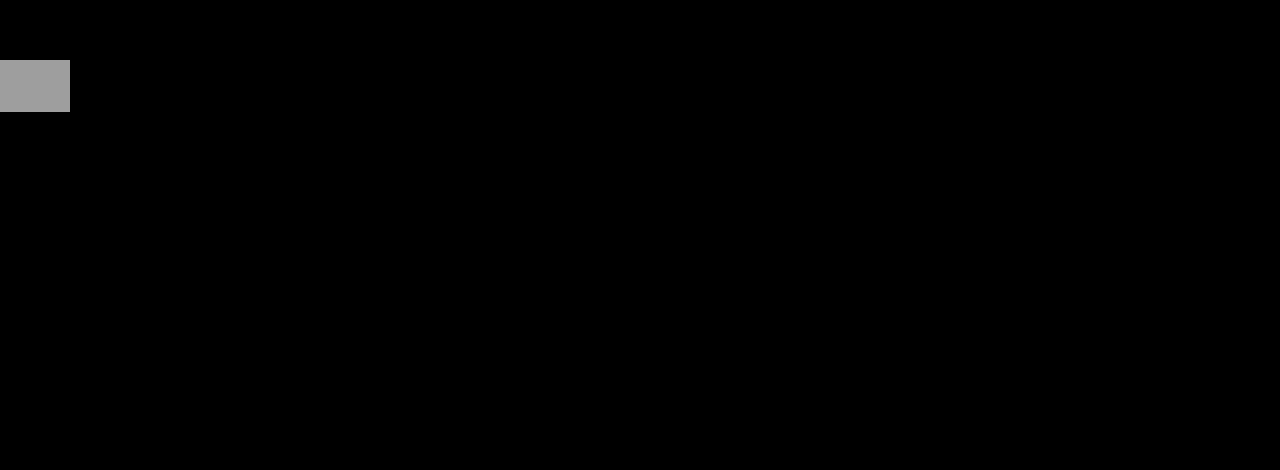
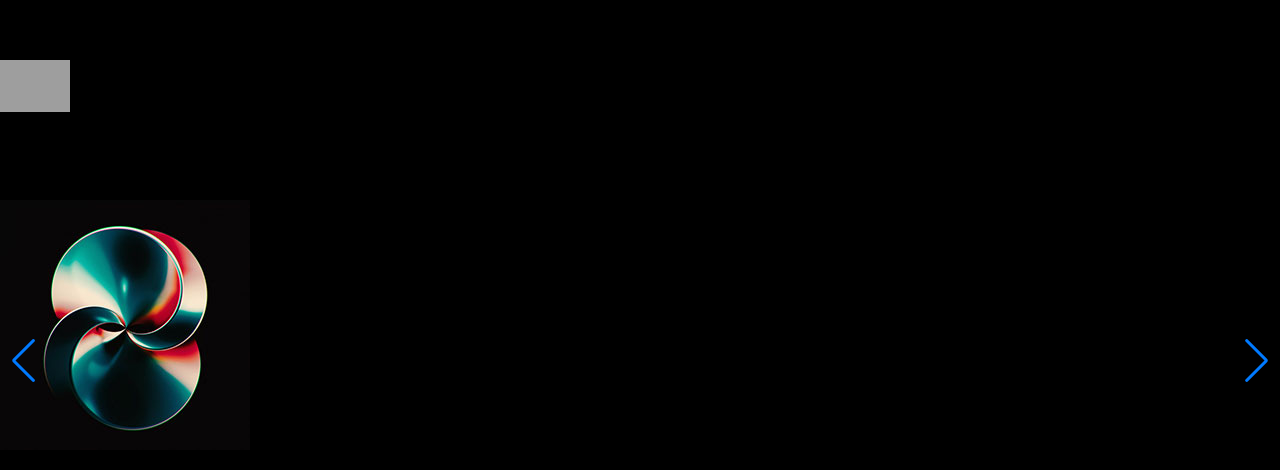
Before and after one commit to sibobbbbbb/portofolio-web, a React (Vite) app: page / in a window 1280 px wide. Shown: the part 1050-1520 px from the top of the page. Before the commit the page ends 1226 px from the top, so only its background shows below. Built offline with nearby package versions, Linux system fonts and the light colour scheme; grey boxes are pictures that could not be loaded.

Commit message:
feat : Projects display

```diff
--- a/package.json
+++ b/package.json
@@ -12,7 +12,8 @@
   "dependencies": {
     "react": "^18.3.1",
     "react-dom": "^18.3.1",
-    "react-icons": "^5.3.0"
+    "react-icons": "^5.3.0",
+    "swiper": "^11.1.14"
   },
   "devDependencies": {
     "@eslint/js": "^9.9.0",
--- a/src/App.jsx
+++ b/src/App.jsx
@@ -1,6 +1,7 @@
 import Navbar from "./components/Navbar";
 import Profile from "./components/Profile";
 import TechStack from "./components/TechStack";
+import Projects from "./components/Projects";
 
 export default function App() {
   return (
@@ -17,6 +18,7 @@ export default function App() {
         <Navbar />
         <Profile />
         <TechStack />
+        <Projects />
       </div>
     </div>
   );
--- a/src/components/Profile.jsx
+++ b/src/components/Profile.jsx
@@ -1,5 +1,5 @@
 import profilePict from "../assets/profile.jpg";
-import CV from "../../public/CV.pdf";
+import resume from "../../public/resume.pdf";
 import { HERO_CONTENT } from "../constants";
 
 const Profile = () => {
@@ -21,14 +21,14 @@ const Profile = () => {
             <h2 className="pb-2 text-4xl tracking-tighter lg:text:8xl">
               Hi, I'm
             </h2>
-            <span className="bg-gradient-to-r from-stone-300 to-stone-600 bg-clip-text text-3xl tracking-tight text-transparent">
+            <span className="bg-gradient-to-r from-stone-300 to-stone-600 bg-clip-text text-3xl tracking-tight text-transparent ">
                 Farhan Raditya Aji
             </span>
             <p className="my-2 max-w-lg py-6 text-xl leading-relaxed tracking-tighter text-justify">
               {HERO_CONTENT}
             </p>
-            <a href={CV} download rel="noopener noreferrer" target="_blank" className="bg-white rounded-full p-4 text-sm text-stone-800 mb-10">
-              <b>Download CV</b>
+            <a href={resume} download rel="noopener noreferrer" target="_blank" className="bg-white rounded-full p-4 text-sm text-stone-800 mb-10">
+              <b>Download Resume</b>
             </a>
           </div>
         </div>
--- /dev/null
+++ b/src/components/Projects.jsx
@@ -0,0 +1,57 @@
+import { Swiper, SwiperSlide } from "swiper/react";
+import { Navigation, Autoplay } from "swiper/modules";
+import "swiper/css";
+import "swiper/css/navigation";
+import "swiper/css/autoplay";
+
+import { PROJECTS } from "../constants";
+
+const Projects = () => {
+  return (
+    <div className="p-28">
+      <h2 className="my-20 text-center text-4xl ">Projects</h2>
+      {/* Swiper */}
+      <Swiper
+        spaceBetween={30}
+        slidesPerView={1}
+        navigation
+        autoplay={{
+          delay: 3000,
+          disableOnInteraction: false,
+        }}
+        loop
+        modules={[Navigation, Autoplay]}
+      >
+        {PROJECTS.map((project, index) => (
+          <SwiperSlide key={index}>
+            <div className="mb-8 flex flex-wrap lg:justify-center">
+              <div className="w-full lg:w-1/4">
+                <img
+                  src={project.image}
+                  alt={project.title}
+                  className="rounded mb-6"
+                  width={250}
+                  height={250}
+                />
+              </div>
+              <div className="w-full max-w-xl lg:w-3/4">
+                <h3 className="mb-2 font-semibold text-2xl">{project.title}</h3>
+                <p className="text-stone-400 mb-4">{project.description}</p>
+                {project.technologies.map((tech, index) => (
+                  <span
+                    key={index}
+                    className="bg-stone-300 text-stone-900 rounded-full px-2 py-1 text-sm mr-2 hover:bg-stone-400 hover:text-stone-100"
+                  >
+                    {tech}
+                  </span>
+                ))}
+              </div>
+            </div>
+          </SwiperSlide>
+        ))}
+      </Swiper>
+    </div>
+  );
+};
+
+export default Projects;
```
Also changed, not shown: 1 other file (tests, documents, lock files or other folders).
